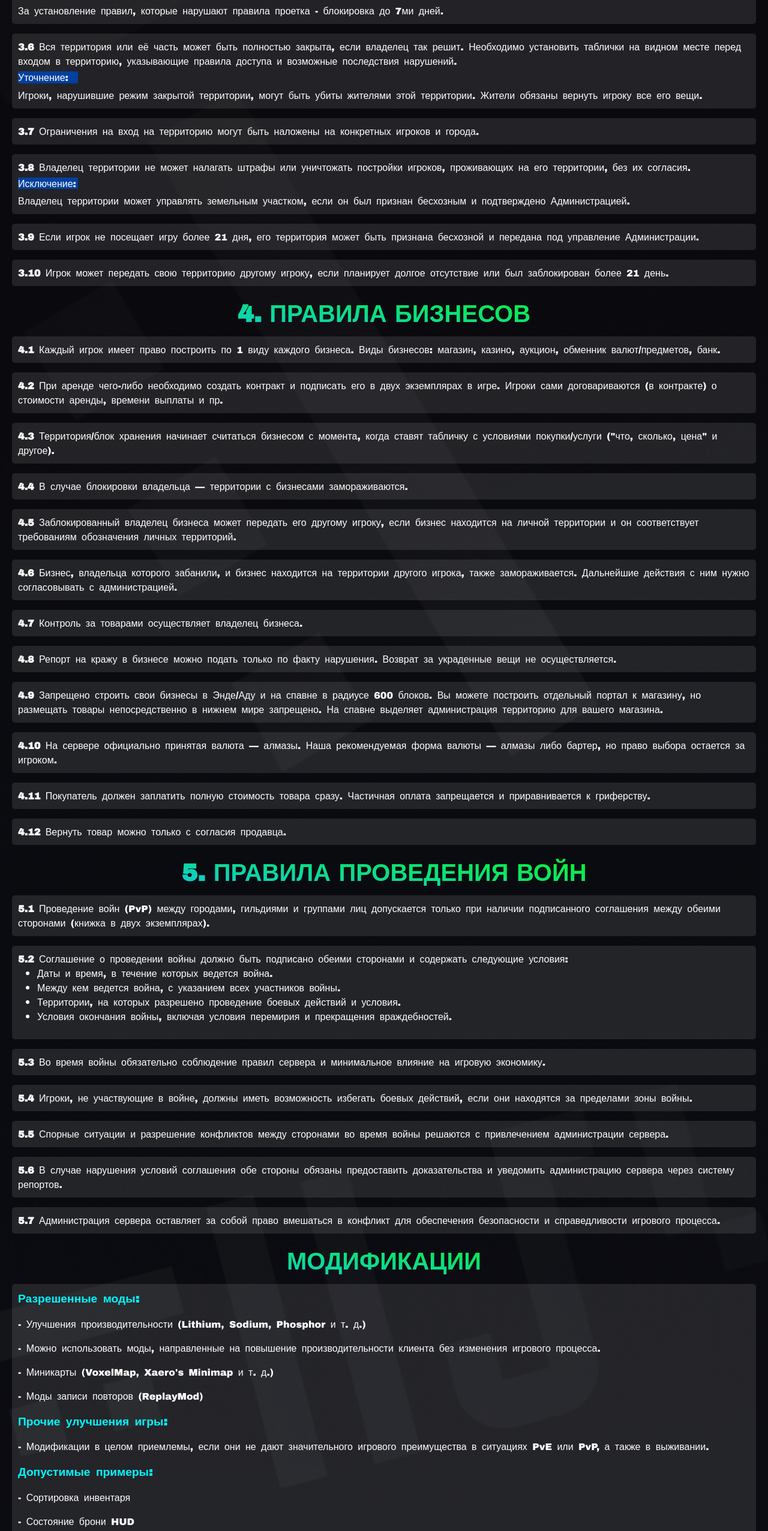
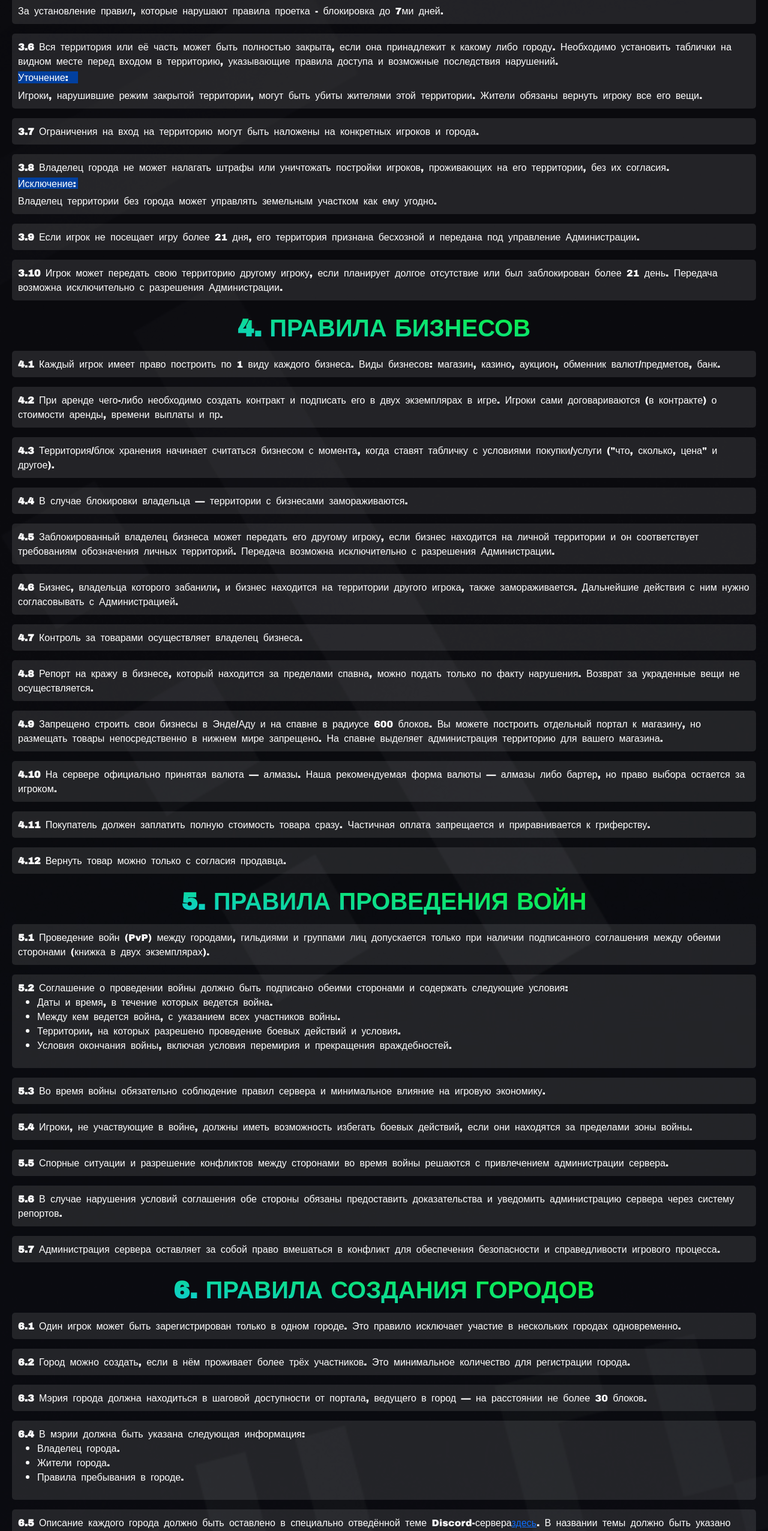
Before and after one commit to PfauMC/pfaumc.github.io, a React (Create React App) app: page /rules in a window 1280 px wide. Shown: the part 4844-7397 px from the top of the page at 60% size. Built offline with nearby package versions, Linux system fonts and the light colour scheme.

Commit message:
rules citi

```diff
--- a/src/Page/RulesPage.js
+++ b/src/Page/RulesPage.js
@@ -312,36 +312,32 @@ const RulesPage = () => {
                         дней.
                     </div>
                     <div className="rule">
-                        <strong>3.6</strong> Вся территория или её часть может быть полностью закрыта, если владелец так
-                        решит.
+                        <strong>3.6</strong> Вся территория или её часть может быть полностью закрыта, если она принадлежит к какому либо городу.
                         Необходимо установить таблички на видном месте перед входом в территорию, указывающие правила
                         доступа и возможные
                         последствия нарушений.
                         <h4>Уточнение:</h4>Игроки, нарушившие режим закрытой территории, могут быть убиты жителями
-                        этой территории. Жители
-                        обязаны вернуть игроку все его вещи.
+                        этой территории. Жители обязаны вернуть игроку все его вещи.
                     </div>
                     <div className="rule">
                         <strong>3.7</strong> Ограничения на вход на территорию могут быть наложены на конкретных
                         игроков и города.
                     </div>
                     <div className="rule">
-                        <strong>3.8</strong> Владелец территории не может налагать штрафы или уничтожать постройки
+                        <strong>3.8</strong> Владелец города не может налагать штрафы или уничтожать постройки
                         игроков, проживающих на
                         его территории, без их согласия.
-                        <h4>Исключение:</h4>Владелец территории может управлять земельным участком, если он был
-                        признан бесхозным и
-                        подтверждено Администрацией.
+                        <h4>Исключение:</h4>Владелец территории без города может управлять земельным участком как ему угодно.
                     </div>
                     <div className="rule">
-                        <strong>3.9</strong> Если игрок не посещает игру более 21 дня, его территория может быть
+                        <strong>3.9</strong> Если игрок не посещает игру более 21 дня, его территория
                         признана бесхозной и
                         передана под управление Администрации.
                     </div>
                     <div className="rule">
                         <strong>3.10</strong> Игрок может передать свою территорию другому игроку, если планирует долгое
                         отсутствие или был
-                        заблокирован более 21 день.
+                        заблокирован более 21 день. Передача возможна исключительно с разрешения Администрации.
                     </div>
                 </div>
 
@@ -369,17 +365,18 @@ const RulesPage = () => {
                         <strong>4.5</strong> Заблокированный владелец бизнеса может передать его другому игроку, если
                         бизнес находится на
                         личной территории и он соответствует требованиям обозначения личных территорий.
+                        Передача возможна исключительно с разрешения Администрации.
                     </div>
                     <div className="rule">
                         <strong>4.6</strong> Бизнес, владельца которого забанили, и бизнес находится на территории
                         другого игрока,
-                        также замораживается. Дальнейшие действия с ним нужно согласовывать с администрацией.
+                        также замораживается. Дальнейшие действия с ним нужно согласовывать с Администрацией.
                     </div>
                     <div className="rule">
                         <strong>4.7</strong> Контроль за товарами осуществляет владелец бизнеса.
                     </div>
                     <div className="rule">
-                        <strong>4.8</strong> Репорт на кражу в бизнесе можно подать только по факту нарушения. Возврат
+                        <strong>4.8</strong> Репорт на кражу в бизнесе, который находится за пределами спавна, можно подать только по факту нарушения. Возврат
                         за украденные
                         вещи не осуществляется.
                     </div>
@@ -448,6 +445,41 @@ const RulesPage = () => {
                         безопасности и справедливости игрового процесса.
                     </div>
                 </div>
+
+                            <h1>6. ПРАВИЛА СОЗДАНИЯ ГОРОДОВ</h1>
+<div className="rules-content">
+    <div className="rule">
+        <strong>6.1</strong> Один игрок может быть зарегистрирован только в одном городе. Это правило исключает участие в нескольких городах одновременно.
+    </div>
+    <div className="rule">
+        <strong>6.2</strong> Город можно создать, если в нём проживает более трёх участников. Это минимальное количество для регистрации города.
+    </div>
+    <div className="rule">
+        <strong>6.3</strong> Мэрия города должна находиться в шаговой доступности от портала, ведущего в город — на расстоянии не более 30 блоков.
+    </div>
+    <div className="rule">
+        <strong>6.4</strong> В мэрии должна быть указана следующая информация:
+        <ul>
+            <li>Владелец города.</li>
+            <li>Жители города.</li>
+            <li>Правила пребывания в городе.</li>
+        </ul>
+    </div>
+    <div className="rule">
+        <strong>6.5</strong> Описание каждого города должно быть оставлено в специально отведённой теме Discord-сервера
+        <a href="https://discord.com/channels/1111732119618723890/1286005340655325236">здесь</a>. В названии темы должно быть указано [Название города].
+    </div>
+    <div className="rule">
+        <strong>6.6</strong> В описании города необходимо указать:
+        <ul>
+            <li>Владельца города.</li>
+            <li>Жителей города.</li>
+            <li>Общую информацию о городе (например, чем живет город, стиль строительства, планы).</li>
+            <li>Минимум 3 скриншота города.</li>
+        </ul>
+    </div>
+</div>
+
 
 
                 <h1>МОДИФИКАЦИИ</h1>
```
